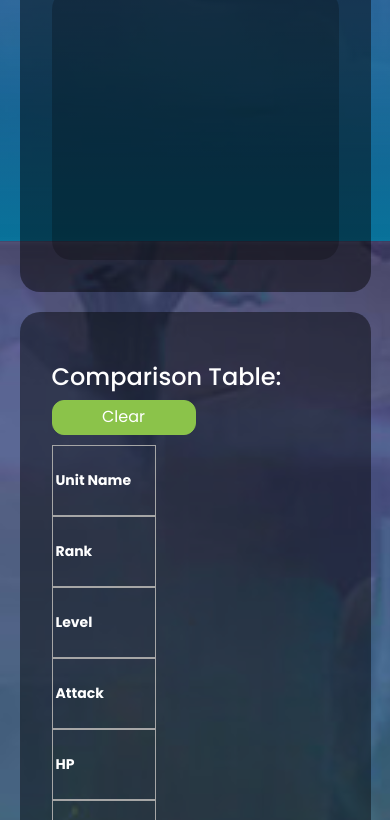
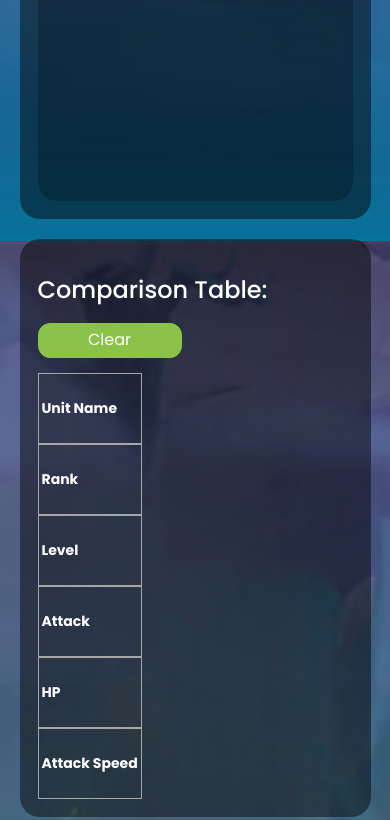
Before and after one commit to SomeoneYouKnow369/TopTroopsWiki, a plain HTML site: page squad-stats-calculator.html in a window 390 px wide. Shown: the part 603-1423 px from the top of the page. Drawn offline with nearby package versions, Linux system fonts and the light colour scheme.

Commit message:
Add files via upload

```diff
--- a/squad-stats-calculator.html
+++ b/squad-stats-calculator.html
@@ -161,7 +161,11 @@ padding: 0px 10px;
 }
 .sqbtn {
     margin-left: 0!important;
-        padding: 5px 16px;
+    padding: 5px 16px;
+    display: inline;
+}
+.sqcalcon{
+padding: 18px;
 }
 button, input, select, textarea {
     display: block;
```
